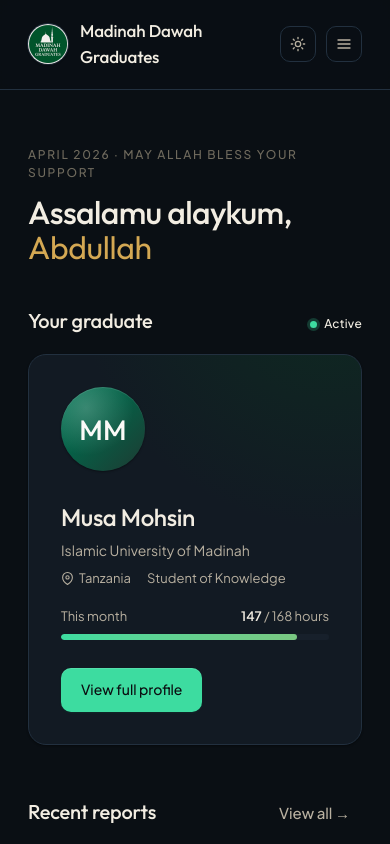
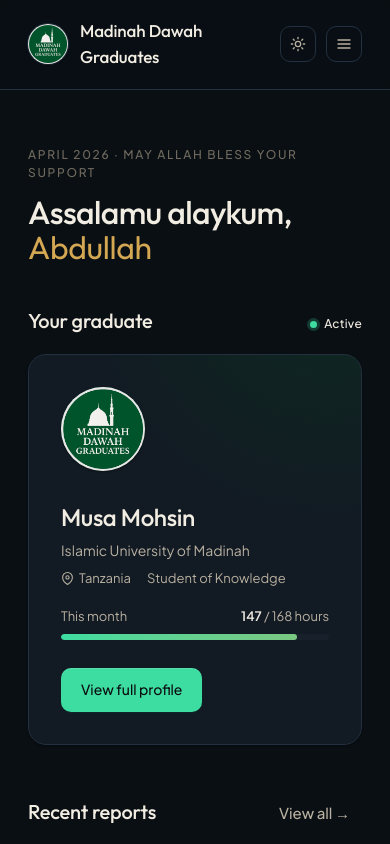
Before and after one commit to RizqMarketing/medinahdawahgraduates, a React (Vite) app: page /sponsor in a window 390 px wide. Shown: the top 844 px of the page. Built offline with nearby package versions, Linux system fonts and the light colour scheme.

Commit message:
Use logo avatars, fix mobile nav dropdown, header branding

```diff
--- /dev/null
+++ b/src/components/Avatar.jsx
@@ -0,0 +1,7 @@
+export default function Avatar({ size = 60, className = '' }) {
+  return (
+    <div className={`avatar ${className}`} style={{ width: size, height: size }} aria-hidden="true">
+      <img src="/logo.jpg" alt="" style={{ width: '100%', height: '100%', objectFit: 'cover' }} />
+    </div>
+  )
+}
--- a/src/index.css
+++ b/src/index.css
@@ -447,22 +447,16 @@
   border-radius: 999px;
   display: grid;
   place-items: center;
-  font-family: var(--font-display);
-  font-weight: 500;
-  color: #fbfaf7;
-  letter-spacing: 0.01em;
+  color: color-mix(in srgb, var(--accent-gold) 85%, #fff);
   flex-shrink: 0;
-  background: linear-gradient(135deg, #0a7a5a, #065f46 45%, #1e3a32);
-  box-shadow: inset 0 1px 0 rgba(255,255,255,0.1), var(--shadow-sm);
+  background:
+    radial-gradient(circle at 30% 25%, rgba(255,255,255,0.08), transparent 60%),
+    linear-gradient(135deg, #0a7a5a, #044d38 55%, #0a3128);
+  box-shadow: inset 0 1px 0 rgba(255,255,255,0.08), inset 0 0 0 1px rgba(212,168,83,0.25), var(--shadow-sm);
   position: relative;
   overflow: hidden;
 }
-.avatar::after {
-  content: '';
-  position: absolute;
-  inset: 0;
-  background: radial-gradient(circle at 30% 25%, rgba(255,255,255,0.2), transparent 55%);
-}
+.avatar svg { opacity: 0.9; }
 
 /* ────────── Sponsor Dashboard ────────── */
 
--- a/src/pages/BrowseGraduates.jsx
+++ b/src/pages/BrowseGraduates.jsx
@@ -1,5 +1,6 @@
 import { Link } from 'react-router-dom'
 import { seekingSponsors } from '../data.js'
+import Avatar from '../components/Avatar.jsx'
 
 export default function BrowseGraduates() {
   return (
@@ -28,7 +29,7 @@
           <div className="graduate-grid">
             {seekingSponsors.map(g => (
               <article className="g-card" key={g.name}>
-                <div className="avatar">{g.initials}</div>
+                <Avatar size={60} />
                 <div className="g-card-body">
                   <div className="g-card-name">{g.name}</div>
                   <div className="g-card-meta">
--- a/src/pages/GraduateProfile.jsx
+++ b/src/pages/GraduateProfile.jsx
@@ -1,5 +1,6 @@
 import { Link, useNavigate } from 'react-router-dom'
 import { currentGraduate } from '../data.js'
+import Avatar from '../components/Avatar.jsx'
 
 export default function GraduateProfile() {
   const g = currentGraduate
@@ -12,7 +13,7 @@
         <button onClick={() => nav(-1)} className="back-link">← Back</button>
 
         <div className="profile-hero">
-          <div className="avatar">{g.initials}</div>
+          <Avatar size={116} />
           <div className="ornament" aria-hidden="true">
             <svg width="10" height="10" viewBox="0 0 10 10"><path d="M5 0 L6 4 L10 5 L6 6 L5 10 L4 6 L0 5 L4 4 Z" fill="currentColor"/></svg>
           </div>
--- a/src/pages/SponsorDashboard.jsx
+++ b/src/pages/SponsorDashboard.jsx
@@ -1,5 +1,6 @@
 import { Link } from 'react-router-dom'
 import { currentGraduate, recentReports } from '../data.js'
+import Avatar from '../components/Avatar.jsx'
 
 export default function SponsorDashboard() {
   const g = currentGraduate
@@ -22,7 +23,7 @@
           </div>
 
           <article className="card graduate-card">
-            <div className="avatar">{g.initials}</div>
+            <Avatar size={84} />
             <div>
               <h3>{g.name}</h3>
               <div style={{ color: 'var(--text-secondary)', fontSize: 14 }}>{g.university}</div>
```
